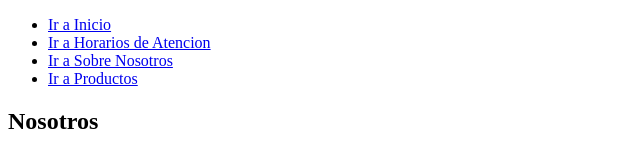
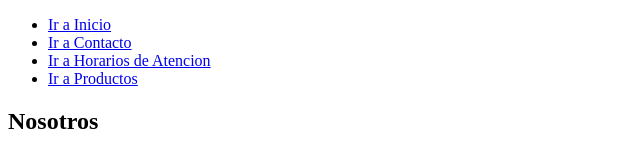
Before and after one commit to Tomyy22/Tarea-Clase4, a plain HTML site: page pages/nosotros.html in a window 1280 px wide. Shown: the whole page, without its empty margins (0-640 px from the left). Drawn offline with Linux system fonts and the light colour scheme.

Commit message:
Arreglos de los arreglos

```diff
--- a/pages/nosotros.html
+++ b/pages/nosotros.html
@@ -10,8 +10,8 @@
     <nav>
       <ul>
         <li><a href="../index.html">Ir a Inicio</a></li>
-        <li><a href="./contacto.html">Ir a Horarios de Atencion</a></li>
-        <li><a href="./horarios.html">Ir a Sobre Nosotros</a></li>
+        <li><a href="./contacto.html">Ir a Contacto</a></li>
+        <li><a href="./horarios.html">Ir a Horarios de Atencion</a></li>
         <li><a href="./productos.html">Ir a Productos</a></li>
       </ul>
     </nav>
```
Also changed, not shown: pages/productos.html (+1 -1 lines).
